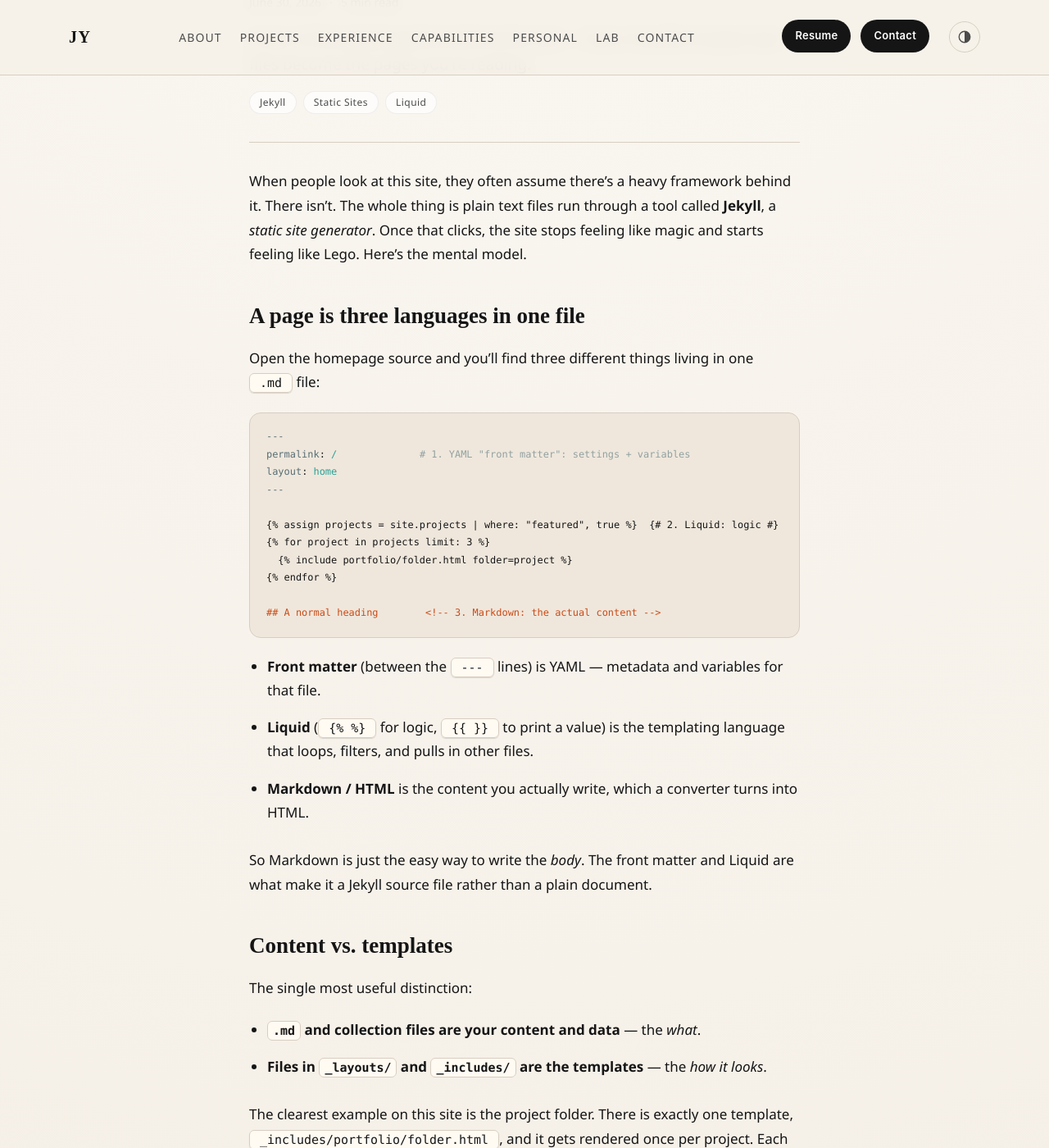
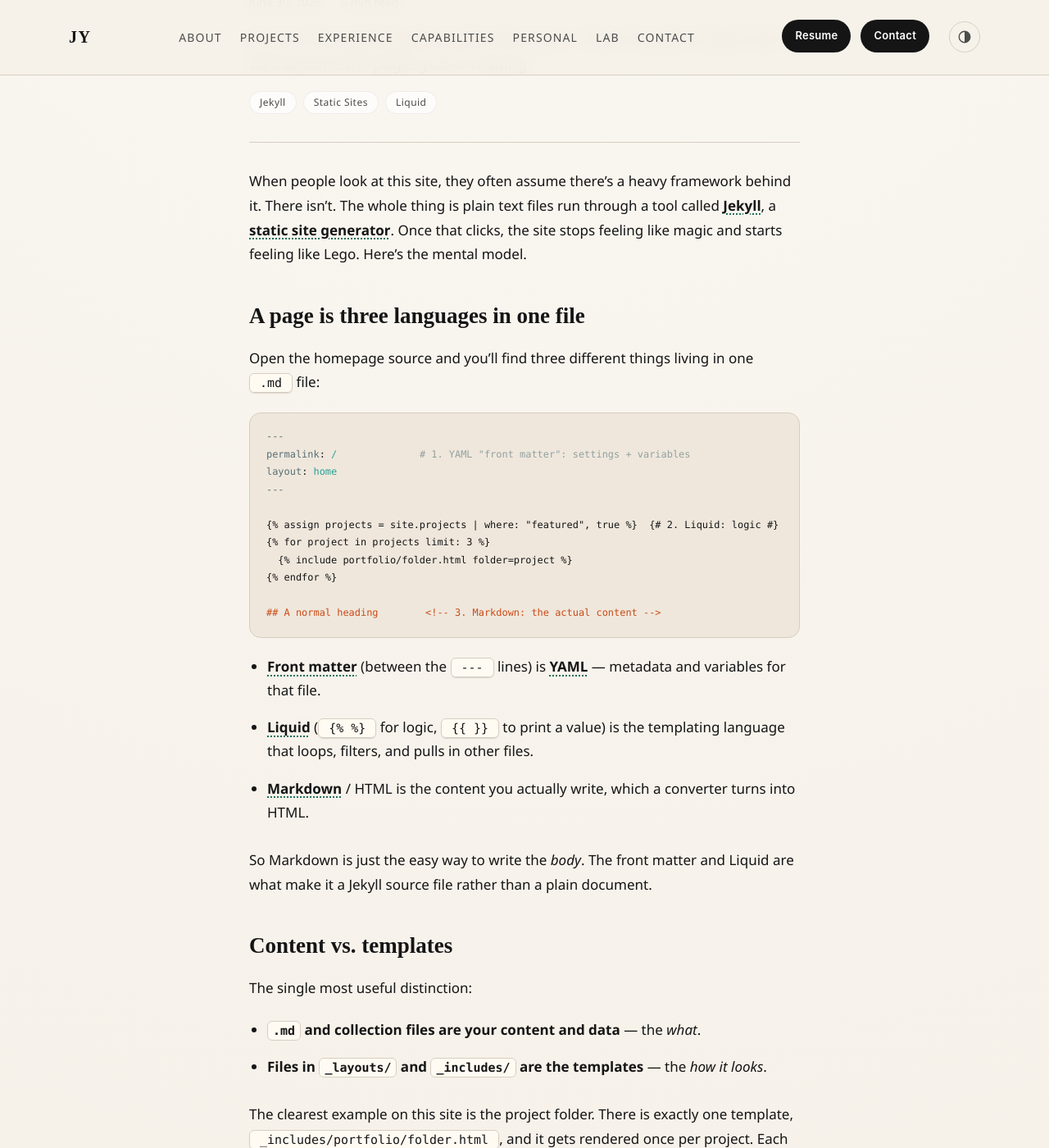
Before and after one commit to Jihaoyb/jihaoyb.github.io, a Jekyll site: the page built from _learning/how-this-site-is-built.md, in a window 1280 px wide and 1400 px high, scrolled down 378 px. Shown: the whole window at 82% size. Built offline with Jekyll 4.4.1, drawn with Linux system fonts in a browser that asks for light colours; some of the changed text lies outside the part shown.

Commit message:
feat(lab): glossary term popovers + per-post terms footer
Key terms in Lab posts are now interactive glossary entries instead of
plain bold text:

- _data/terms.yml — single source of truth: name, plain-text definition,
  optional official URL + link label per term.
- _includes/term.html — {% include term.html id="jekyll" %} renders the
  term bold with a dotted underline; a card above it shows the definition
  and official link. Output is one line so kramdown keeps it inline in
  the surrounding paragraph. Unknown ids fall back to plain text.
- portfolio.js — hover opens on real mice only (pointerType-guarded:
  on touch, pointerenter + focus precede click and would make the tap
  toggle straight back closed), tap toggles, keyboard focus opens via
  :focus-visible, Escape / outside click / focusout close; one card open
  at a time; --term-shift nudges edge-adjacent cards back into the
  viewport.
- learning-post.html — optional "Terms in this post" footer driven by a
  terms: list in front matter (also covers no-JS readers, since the
  popover cards are visibility-hidden).
- First post: first mentions of Jekyll, static site generator, front
  matter, YAML, Liquid, Markdown, GitHub Pages converted; later mentions
  stay plain per the first-mention convention.

Co-Authored-By: Claude Opus 4.8 <noreply@anthropic.com>

```diff
--- /dev/null
+++ b/_includes/term.html
@@ -0,0 +1,14 @@
+{%- comment -%}
+Glossary term with a hover/tap definition card. Usage (in Lab posts):
+  {% include term.html id="jekyll" %}
+  {% include term.html id="yaml" text="YAML" %}
+Entries live in _data/terms.yml; unknown ids fall back to plain text.
+The markup is emitted as ONE line so kramdown treats it as inline HTML
+inside the surrounding paragraph.
+{%- endcomment -%}
+{%- assign t = site.data.terms[include.id] -%}
+{%- if t -%}
+<span class="term" data-term><button class="term__trigger" type="button" aria-expanded="false">{{ include.text | default: t.name }}</button><span class="term__card"><span class="term__name">{{ t.name }}</span><span class="term__def">{{ t.def }}</span>{% if t.url %}<a class="term__link" href="{{ t.url }}" target="_blank" rel="noopener">{{ t.link_text | default: "Official site" }} →</a>{% endif %}</span></span>
+{%- else -%}
+{{ include.text | default: include.id }}
+{%- endif -%}
--- a/_layouts/learning-post.html
+++ b/_layouts/learning-post.html
@@ -23,5 +23,22 @@ layout: home
     {{ content }}
   </div>
 
+  {% if page.terms %}
+  <aside class="lab-post__terms">
+    <h2 class="lab-post__terms-title">Terms in this post</h2>
+    <dl class="term-glossary">
+      {% for id in page.terms %}
+        {% assign t = site.data.terms[id] %}
+        {% if t %}
+        <div class="term-glossary__item">
+          <dt>{{ t.name }}{% if t.url %} · <a href="{{ t.url }}" target="_blank" rel="noopener">{{ t.link_text | default: "Official site" }} →</a>{% endif %}</dt>
+          <dd>{{ t.def }}</dd>
+        </div>
+        {% endif %}
+      {% endfor %}
+    </dl>
+  </aside>
+  {% endif %}
+
   <a class="lab-post__back lab-post__back--bottom" href="/lab/">← Back to all posts</a>
 </article>
--- a/_sass/_portfolio.scss
+++ b/_sass/_portfolio.scss
@@ -1900,6 +1900,131 @@ html[data-theme="dark"] .theme-toggle__icon--moon {
   font-style: italic;
 }
 
+/* ----- Glossary terms (see _data/terms.yml + _includes/term.html) -----
+   The trigger reads like bold text with a dotted underline; hover/tap/focus
+   opens a definition card above it. portfolio.js drives open state and nudges
+   the card back into the viewport via --term-shift. */
+.term {
+  position: relative;
+  display: inline-block;
+}
+
+.term__trigger {
+  background: none;
+  border: none;
+  padding: 0;
+  font: inherit;
+  font-weight: 600;
+  color: inherit;
+  cursor: pointer;
+  text-decoration: underline dotted var(--accent-2);
+  text-decoration-thickness: 1.5px;
+  text-underline-offset: 4px;
+  transition: color 0.25s ease, text-decoration-color 0.25s ease;
+}
+
+.term:hover .term__trigger,
+.term.is-open .term__trigger,
+.term__trigger:focus-visible {
+  color: var(--accent);
+  text-decoration-color: var(--accent);
+}
+
+.term__card {
+  position: absolute;
+  bottom: calc(100% + 10px);
+  left: 50%;
+  z-index: 6;
+  width: min(300px, calc(100vw - 32px));
+  display: grid;
+  gap: 6px;
+  padding: 14px 16px;
+  background: var(--surface);
+  border: 1px solid var(--line);
+  border-radius: 14px;
+  box-shadow: var(--shadow);
+  font-size: 14px;
+  font-weight: 400;
+  line-height: 1.6;
+  text-align: left;
+  opacity: 0;
+  visibility: hidden;
+  pointer-events: none;
+  transform: translate(calc(-50% + var(--term-shift, 0px)), 6px);
+  transition: opacity 0.25s ease, transform 0.25s ease, visibility 0s linear 0.25s;
+}
+
+.term.is-open .term__card {
+  opacity: 1;
+  visibility: visible;
+  pointer-events: auto;
+  transform: translate(calc(-50% + var(--term-shift, 0px)), 0);
+  transition: opacity 0.25s ease, transform 0.25s ease;
+}
+
+.term__name {
+  font-size: 13px;
+  font-weight: 600;
+  text-transform: uppercase;
+  letter-spacing: 0.08em;
+  color: var(--accent-2);
+}
+
+.term__def {
+  color: var(--muted);
+}
+
+.term__link {
+  width: max-content;
+  font-size: 13px;
+  font-weight: 600;
+  color: var(--accent);
+}
+
+/* ----- "Terms in this post" footer (page.terms in front matter) ----- */
+.lab-post__terms {
+  margin-top: 48px;
+  padding-top: 28px;
+  border-top: 1px solid var(--line);
+}
+
+.lab-post__terms-title {
+  font-family: "Fraunces", "Times New Roman", serif;
+  font-size: 22px;
+  margin: 0 0 18px;
+}
+
+.term-glossary {
+  margin: 0;
+  display: grid;
+  gap: 14px;
+}
+
+.term-glossary dt {
+  font-weight: 600;
+  font-size: 15px;
+}
+
+.term-glossary dt a {
+  font-size: 13px;
+  font-weight: 600;
+  color: var(--accent);
+}
+
+.term-glossary dd {
+  margin: 4px 0 0;
+  color: var(--muted);
+  font-size: 15px;
+  line-height: 1.6;
+}
+
+@media (prefers-reduced-motion: reduce) {
+  .term__trigger,
+  .term__card {
+    transition: none;
+  }
+}
+
 @media (max-width: 640px) {
   .lab-card {
     padding: 20px;
--- a/assets/js/portfolio.js
+++ b/assets/js/portfolio.js
@@ -764,6 +764,97 @@
     });
   }
 
+  // Glossary term popovers (Lab posts): hover opens on pointer devices, tap
+  // toggles on touch, focus/Escape cover keyboards. One card open at a time;
+  // --term-shift nudges a card back inside the viewport when the term sits
+  // near an edge.
+  const termEls = Array.from(document.querySelectorAll("[data-term]"));
+  if (termEls.length) {
+    const closeTerm = (term) => {
+      term.classList.remove("is-open");
+      term.querySelector(".term__trigger").setAttribute("aria-expanded", "false");
+    };
+    const closeAllTerms = (except) => {
+      termEls.forEach((term) => {
+        if (term !== except) {
+          closeTerm(term);
+        }
+      });
+    };
+
+    termEls.forEach((term) => {
+      const trigger = term.querySelector(".term__trigger");
+      const card = term.querySelector(".term__card");
+      if (!trigger || !card) {
+        return;
+      }
+
+      const openTerm = () => {
+        closeAllTerms(term);
+        term.classList.add("is-open");
+        trigger.setAttribute("aria-expanded", "true");
+        // Keep the card on screen: measure at center, then shift as needed.
+        card.style.setProperty("--term-shift", "0px");
+        const rect = card.getBoundingClientRect();
+        const pad = 12;
+        let shift = 0;
+        if (rect.left < pad) {
+          shift = pad - rect.left;
+        } else if (rect.right > window.innerWidth - pad) {
+          shift = window.innerWidth - pad - rect.right;
+        }
+        card.style.setProperty("--term-shift", `${shift}px`);
+      };
+
+      trigger.addEventListener("click", () => {
+        if (term.classList.contains("is-open")) {
+          closeTerm(term);
+        } else {
+          openTerm();
+        }
+      });
+      // Hover only for real mice — on touch, pointerenter + focus precede the
+      // click, and opening there would make the click instantly toggle back.
+      term.addEventListener("pointerenter", (event) => {
+        if (event.pointerType === "mouse") {
+          openTerm();
+        }
+      });
+      term.addEventListener("pointerleave", (event) => {
+        if (event.pointerType === "mouse") {
+          closeTerm(term);
+        }
+      });
+      trigger.addEventListener("focus", () => {
+        // Keyboard focus only (tab); pointer-initiated focus is handled above.
+        try {
+          if (trigger.matches(":focus-visible")) {
+            openTerm();
+          }
+        } catch (error) {
+          openTerm();
+        }
+      });
+      // Close when focus leaves the term entirely (the card link is inside).
+      term.addEventListener("focusout", (event) => {
+        if (!term.contains(event.relatedTarget)) {
+          closeTerm(term);
+        }
+      });
+    });
+
+    document.addEventListener("click", (event) => {
+      if (!event.target.closest("[data-term]")) {
+        closeAllTerms();
+      }
+    });
+    document.addEventListener("keydown", (event) => {
+      if (event.key === "Escape") {
+        closeAllTerms();
+      }
+    });
+  }
+
   // Cross-page fade: fade the current page out, then navigate; the next page
   // fades itself in via the page-enter CSS animation. Keep PAGE_FADE_MS in
   // step with the .is-leaving transition duration in _portfolio.scss.
```
Also changed, not shown: _data/terms.yml (added, +48 -0 lines), _learning/how-this-site-is-built.md (+7 -6 lines).
